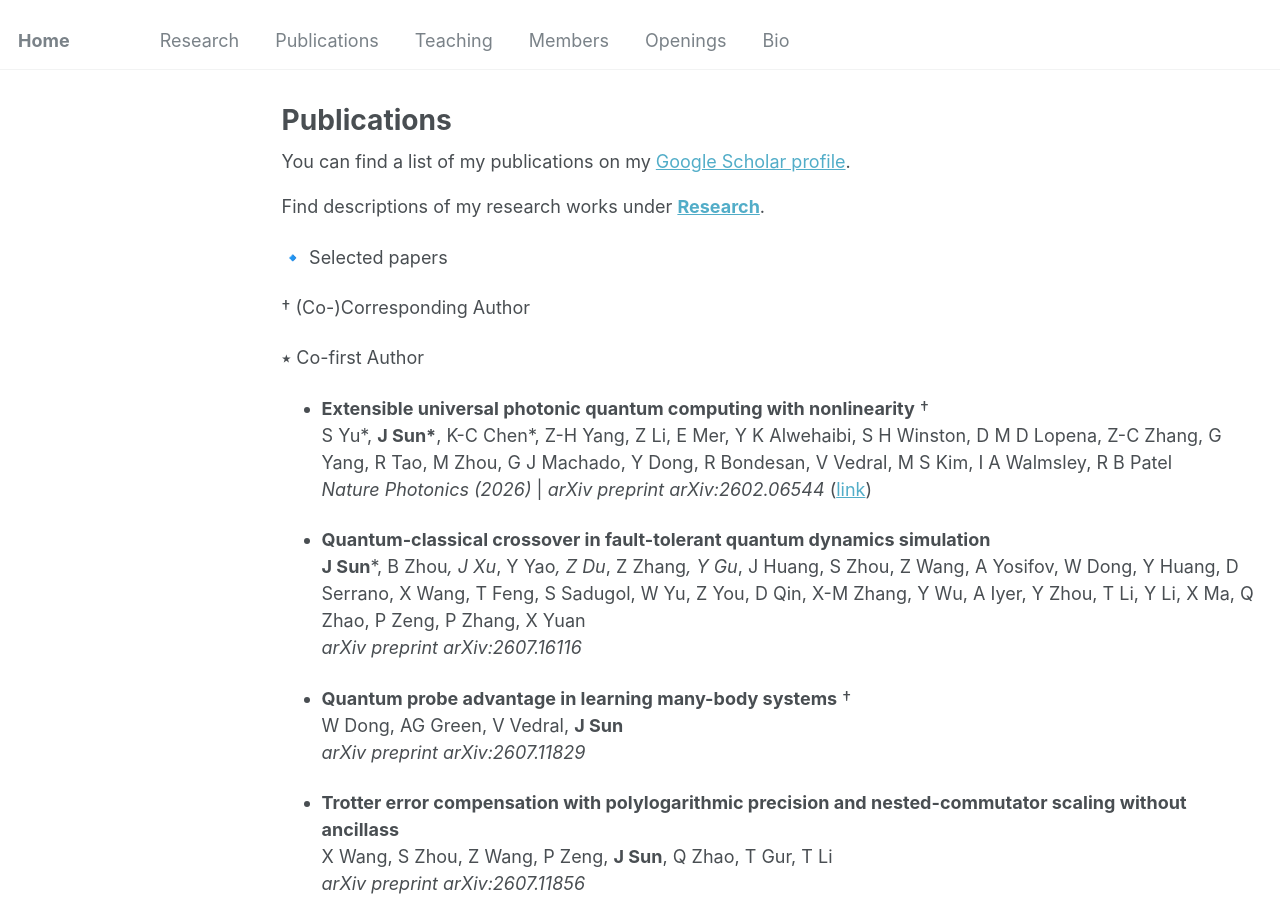
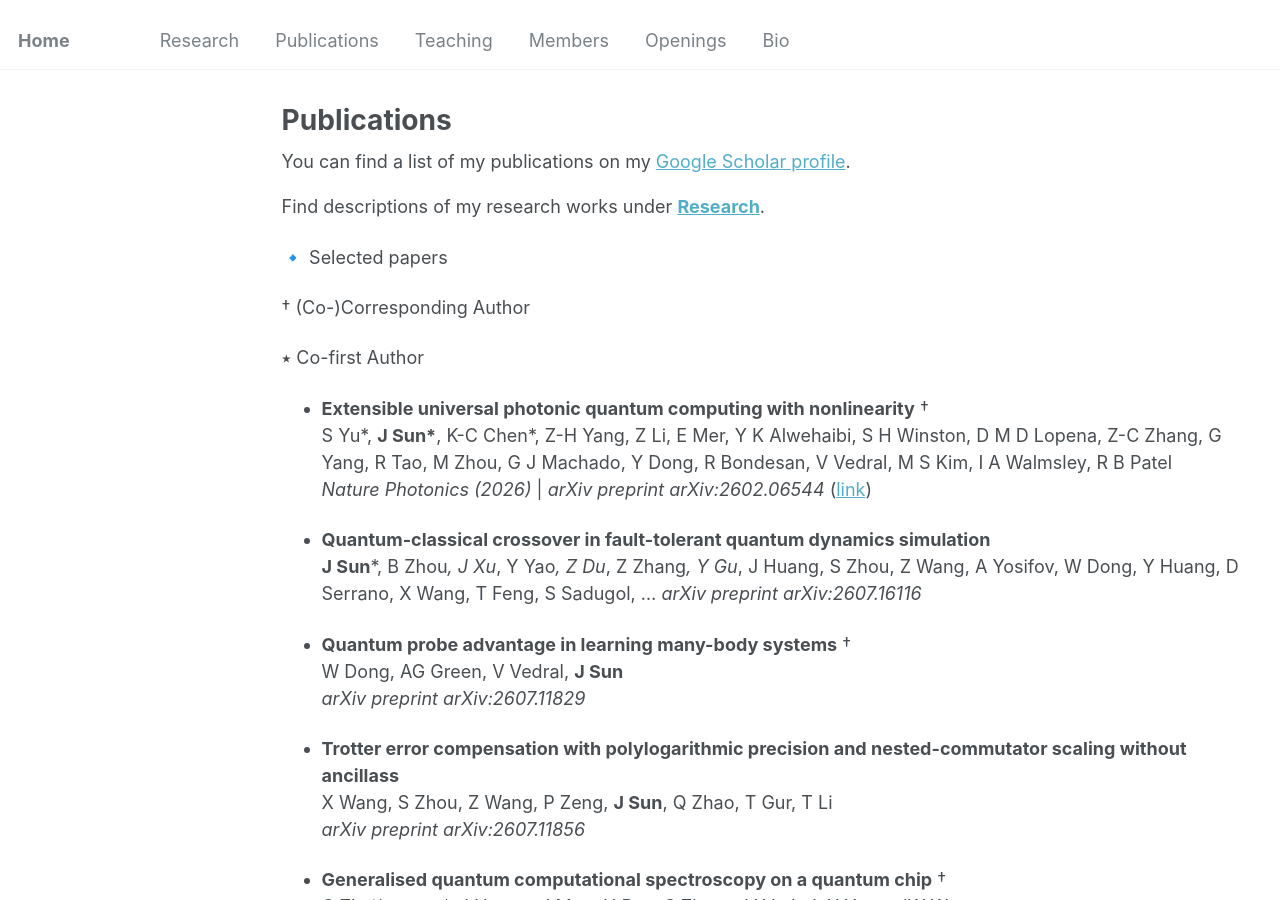
Before and after one commit to jinzhao-sun/jinzhao-sun.github.io, a Jekyll site: the page built from _pages/publications.md, in a window 1280 px wide and 900 px high. Built offline with Jekyll 4.4.1, drawn with Linux system fonts in a browser that asks for light colours.

Commit message:
Update publication details in publications.md

```diff
--- a/_pages/publications.md
+++ b/_pages/publications.md
@@ -25,7 +25,7 @@ Find descriptions of my research works under **[Research](research.md)**.
   *Nature Photonics (2026)* | *arXiv preprint arXiv:2602.06544*  ([link](https://www.nature.com/articles/s41566-026-01962-8))
 
 - **Quantum-classical crossover in fault-tolerant quantum dynamics simulation** <br>
-  **J Sun**\*, B Zhou*, J Xu*, Y Yao*, Z Du*, Z Zhang*, Y Gu*, J Huang, S Zhou, Z Wang, A Yosifov, W Dong, Y Huang, D Serrano, X Wang, T Feng, S Sadugol, W Yu, Z You, D Qin, X-M Zhang, Y Wu, A Iyer, Y Zhou, T Li, Y Li, X Ma, Q Zhao, P Zeng, P Zhang, X Yuan<br>
+  **J Sun**\*, B Zhou*, J Xu*, Y Yao*, Z Du*, Z Zhang*, Y Gu*, J Huang, S Zhou, Z Wang, A Yosifov, W Dong, Y Huang, D Serrano, X Wang, T Feng, S Sadugol, ...
    *arXiv preprint arXiv:2607.16116*
 
 - **Quantum probe advantage in learning many-body systems** †<br>
```
